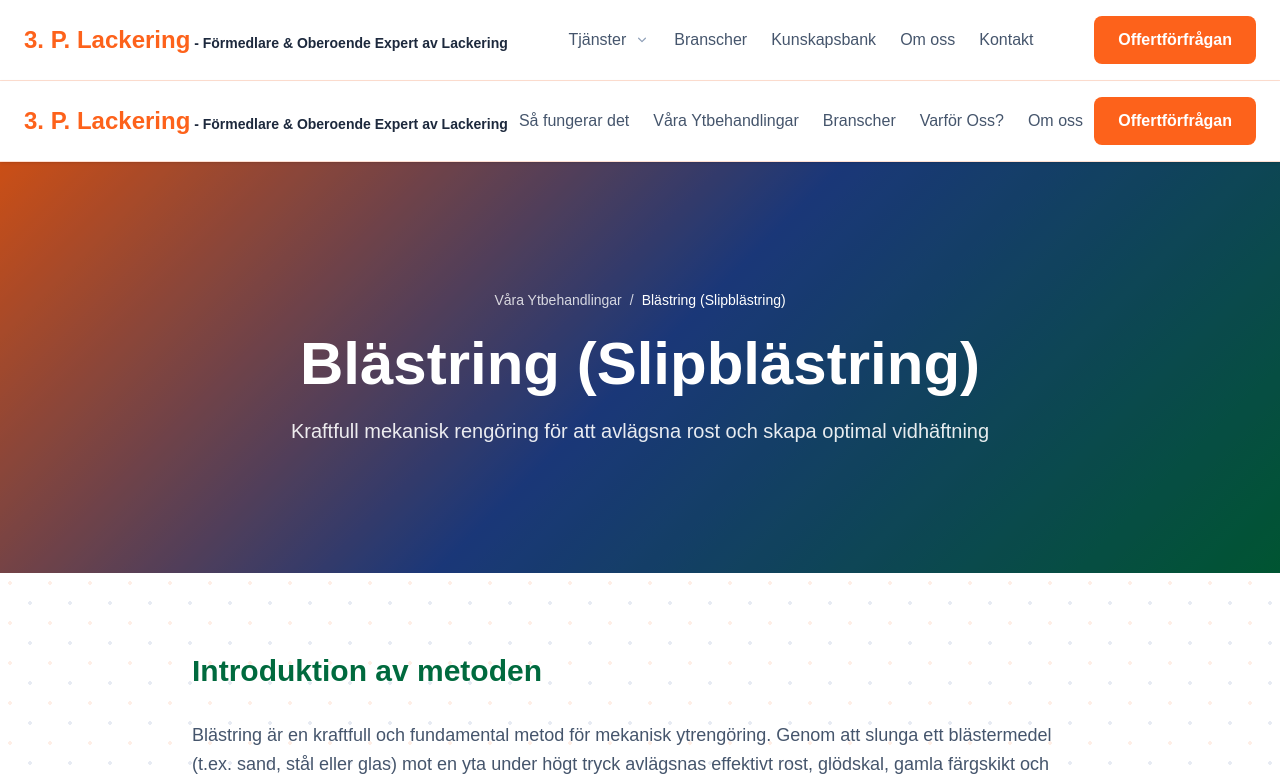
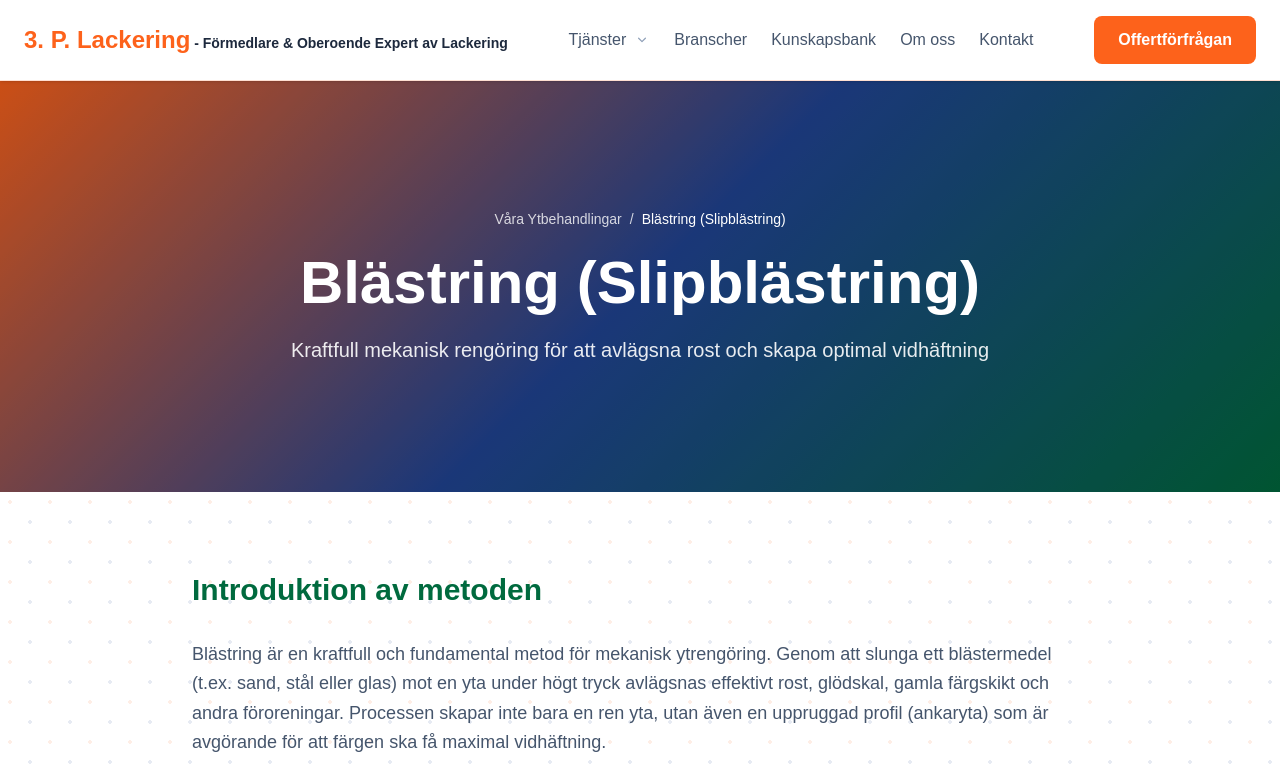
Before and after one commit to jespermollbrant/TredjePartsLackering, a Next.js app: page /ytbehandlingar/blastring in a window 1280 px wide. Shown: the top 778 px of the page. Built offline with nearby package versions, Linux system fonts and the light colour scheme.

Commit message:
Remove redundant header and footer code from BlastringPage and GlansforkromningPage components, centralizing them in the global layout for improved maintainability and consistency across the application.

```diff
--- a/app/ytbehandlingar/blastring/page.tsx
+++ b/app/ytbehandlingar/blastring/page.tsx
@@ -5,39 +5,7 @@ import Link from "next/link";
 export default function BlastringPage() {
   return (
     <div className="text-slate-700">
-      <header className="bg-white/90 backdrop-blur-md sticky top-0 z-50 shadow-sm border-b border-brand-orange/20">
-        <nav className="container mx-auto px-6 py-4 flex justify-between items-center">
-          <Link href="/" className="flex items-center space-x-3">
-            <span className="text-2xl font-bold text-slate-800 text-brand-orange">
-              3. P. Lackering
-              <span className="text-slate-800 text-sm"> - Förmedlare & Oberoende Expert av Lackering</span>
-            </span>
-          </Link>
-          <div className="hidden md:flex items-center space-x-6">
-            <Link href="/#process" className="text-slate-600 hover:text-brand-orange transition-colors duration-200">
-              Så fungerar det
-            </Link>
-            <Link href="/ytbehandlingar" className="text-slate-600 hover:text-brand-blue transition-colors duration-200">
-              Våra Ytbehandlingar
-            </Link>
-            <Link href="/#industries" className="text-slate-600 hover:text-brand-red transition-colors duration-200">
-              Branscher
-            </Link>
-            <Link href="/#why-us" className="text-slate-600 hover:text-brand-yellow transition-colors duration-200">
-              Varför Oss?
-            </Link>
-            <Link href="/om" className="text-slate-600 hover:text-brand-green transition-colors duration-200">
-              Om oss
-            </Link>
-          </div>
-          <Link
-            href="/#quote"
-            className="btn-brand"
-          >
-            Offertförfrågan
-          </Link>
-        </nav>
-      </header>
+      {/* Header is provided globally in layout */}
 
       <main>
         <section className="bg-gradient-brand py-20 md:py-32 relative overflow-hidden">
@@ -203,35 +171,7 @@ export default function BlastringPage() {
         </section>
       </main>
 
-      <footer className="bg-gradient-to-r from-slate-900 via-slate-800 to-slate-900 text-slate-400 py-12 border-t border-brand-orange/20">
-        <div className="container mx-auto px-6 text-center">
-          <div className="flex items-center justify-center space-x-3 mb-4">
-            <p className="font-bold text-white text-lg">3. P. Lackering - Oberoende Förmedlare & Expert av Industrilackering</p>
-          </div>
-          <p> Mail: jesper@3plackering.com</p>
-          <p> Telefon: 0708214708</p>
-          <div className="mt-4 space-x-6">
-            <Link href="/#process" className="hover:text-brand-orange transition-colors duration-200">
-              Process
-            </Link>
-            <Link href="/ytbehandlingar" className="hover:text-brand-blue transition-colors duration-200">
-              Ytbehandlingar
-            </Link>
-            <Link href="/#industries" className="hover:text-brand-red transition-colors duration-200">
-              Branscher
-            </Link>
-            <Link href="/#quote" className="hover:text-brand-yellow transition-colors duration-200">
-              Offert
-            </Link>
-            <Link href="/om" className="hover:text-brand-green transition-colors duration-200">
-              Om oss
-            </Link>
-          </div>
-          <p className="mt-6 text-sm text-slate-500">
-            &copy; 2025 - 3. P. Lackering - Oberoende Förmedlare & Expert av Industrilackering
-          </p>
-        </div>
-      </footer>
+      {/* Footer is provided globally in layout */}
     </div>
   );
 }
--- a/app/ytbehandlingar/glansforkromning/page.tsx
+++ b/app/ytbehandlingar/glansforkromning/page.tsx
@@ -6,38 +6,6 @@ export default function GlansforkromningPage() {
   return (
     <div className="text-slate-700">
       {/* Header is provided globally in layout */}
-        <nav className="container mx-auto px-6 py-4 flex justify-between items-center">
-          <Link href="/" className="flex items-center space-x-3">
-            <span className="text-2xl font-bold text-slate-800 text-brand-orange">
-              3. P. Lackering
-              <span className="text-slate-800 text-sm"> - Förmedlare & Oberoende Expert av Lackering</span>
-            </span>
-          </Link>
-          <div className="hidden md:flex items-center space-x-6">
-            <Link href="/#process" className="text-slate-600 hover:text-brand-orange transition-colors duration-200">
-              Så fungerar det
-            </Link>
-            <Link href="/ytbehandlingar" className="text-slate-600 hover:text-brand-blue transition-colors duration-200">
-              Våra Ytbehandlingar
-            </Link>
-            <Link href="/#industries" className="text-slate-600 hover:text-brand-red transition-colors duration-200">
-              Branscher
-            </Link>
-            <Link href="/#why-us" className="text-slate-600 hover:text-brand-yellow transition-colors duration-200">
-              Varför Oss?
-            </Link>
-            <Link href="/om" className="text-slate-600 hover:text-brand-green transition-colors duration-200">
-              Om oss
-            </Link>
-          </div>
-          <Link
-            href="/#quote"
-            className="btn-brand"
-          >
-            Offertförfrågan
-          </Link>
-        </nav>
-      </header>
 
       <main>
         <section className="bg-gradient-brand py-20 md:py-32 relative overflow-hidden">
```
